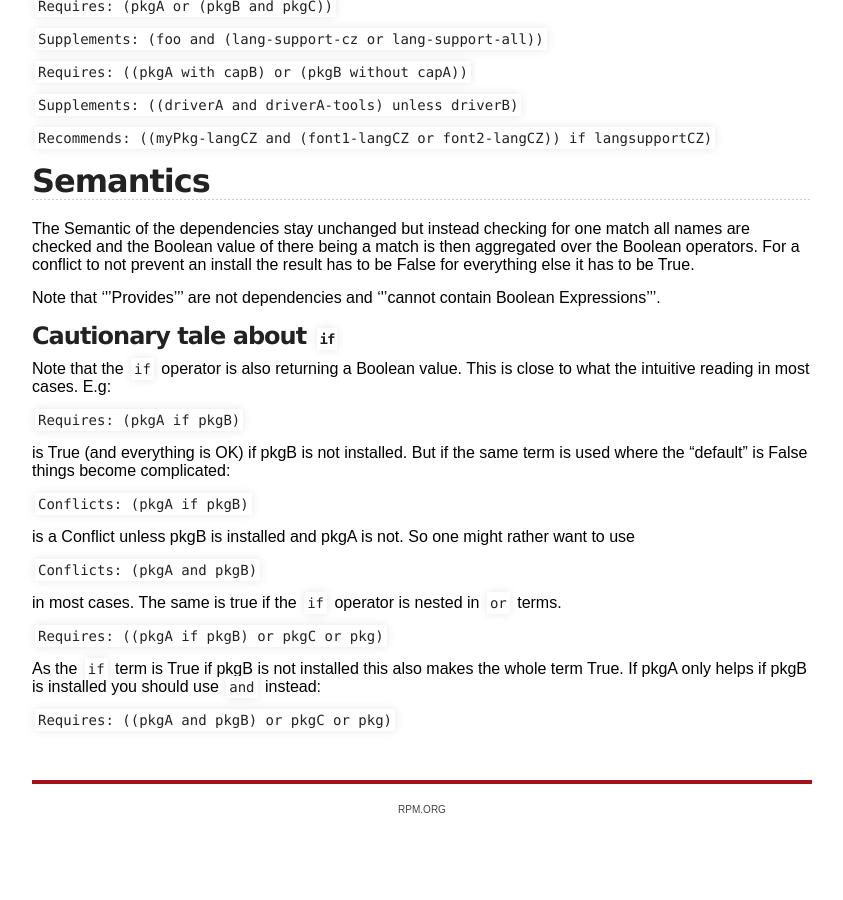
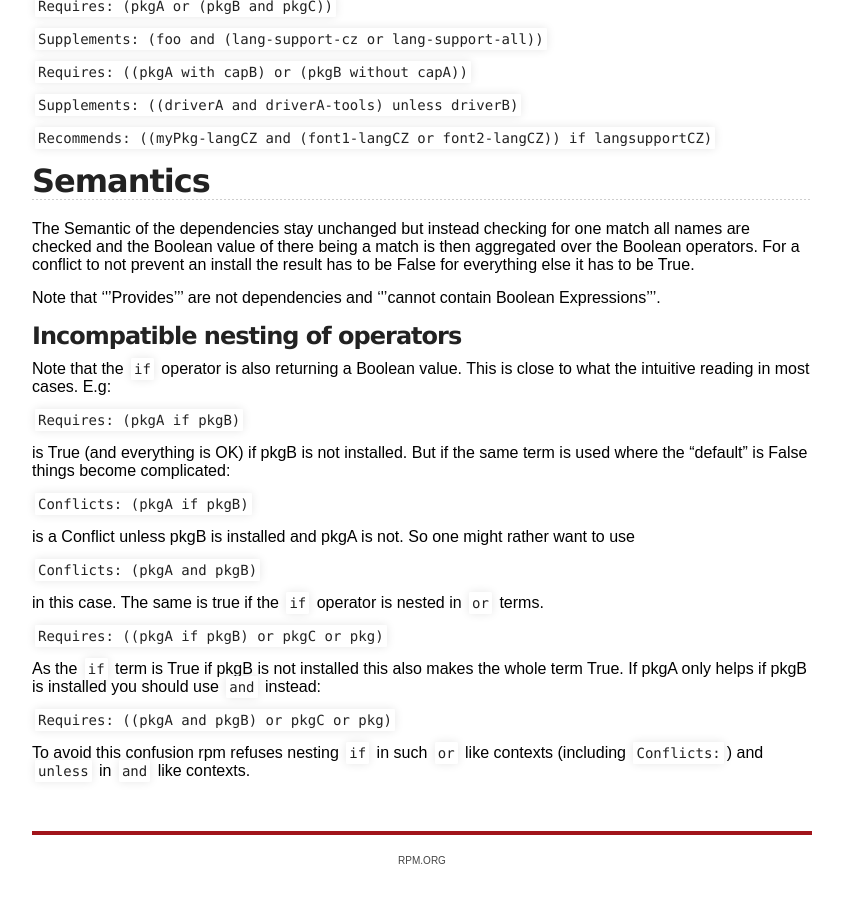
Before and after one commit to rpm-software-management/rpm-web, a Jekyll site: the page built from user_doc/boolean_dependencies.md, in a window 1280 px wide and 900 px high, scrolled down 1070 px. Shown: the whole window, without its empty margins (218-1061 px from the left). Built offline with Jekyll 4.4.1, drawn with Linux system fonts in a browser that asks for light colours; before the commit the page ends 1919 px from its top, so only the background shows below that.

Commit message:
Boolean Dependencies: Mention that "if" and "unless" can't be nested in "or" and "and"

```diff
--- a/user_doc/boolean_dependencies.md
+++ b/user_doc/boolean_dependencies.md
@@ -58,7 +58,7 @@ The Semantic of the dependencies stay unchanged but instead checking for one mat
 
 Note that '''Provides''' are not dependencies and '''cannot contain Boolean Expressions'''.
 
-### Cautionary tale about `if`
+### Incompatible nesting of operators
 
 Note that the `if` operator is also returning a Boolean value. This is close to what the intuitive reading in most cases. E.g:
 
@@ -73,10 +73,12 @@ is a Conflict unless pkgB is installed and pkgA is not. So one might rather want
 
 `Conflicts: (pkgA and pkgB)`
 
- in most cases. The same is true if the `if` operator is nested in `or` terms.
+ in this case. The same is true if the `if` operator is nested in `or` terms.
 
 `Requires: ((pkgA if pkgB) or pkgC or pkg)`
 
 As the `if` term is True if pkgB is not installed this also makes the whole term True. If pkgA only helps if pkgB is installed you should use `and` instead:
 
 `Requires: ((pkgA and pkgB) or pkgC or pkg)`
+
+To avoid this confusion rpm refuses nesting `if` in such `or` like contexts (including `Conflicts:`) and `unless` in `and` like contexts.
```
